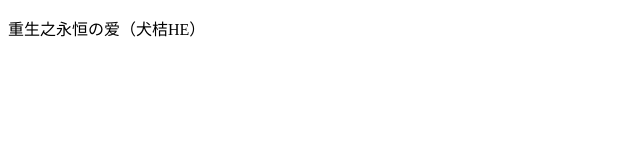
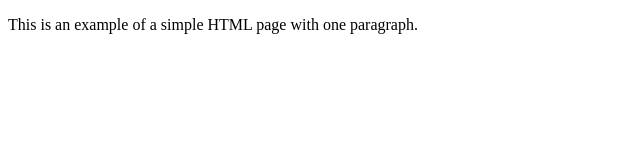
Before and after one commit to kikyou5/kikyou5.github.io, a plain HTML site: page index.html in a window 1280 px wide. Shown: the whole page, without its empty margins (0-640 px from the left). Drawn offline with Linux system fonts and the light colour scheme.

Commit message:
Update index.html

```diff
--- a/index.html
+++ b/index.html
@@ -4,6 +4,6 @@
         <title>Example</title>
     </head>
     <body>
-        <p>重生之永恒の爱（犬桔HE）</p>
+        <p>This is an example of a simple HTML page with one paragraph.</p>
     </body>
 </html>
```
